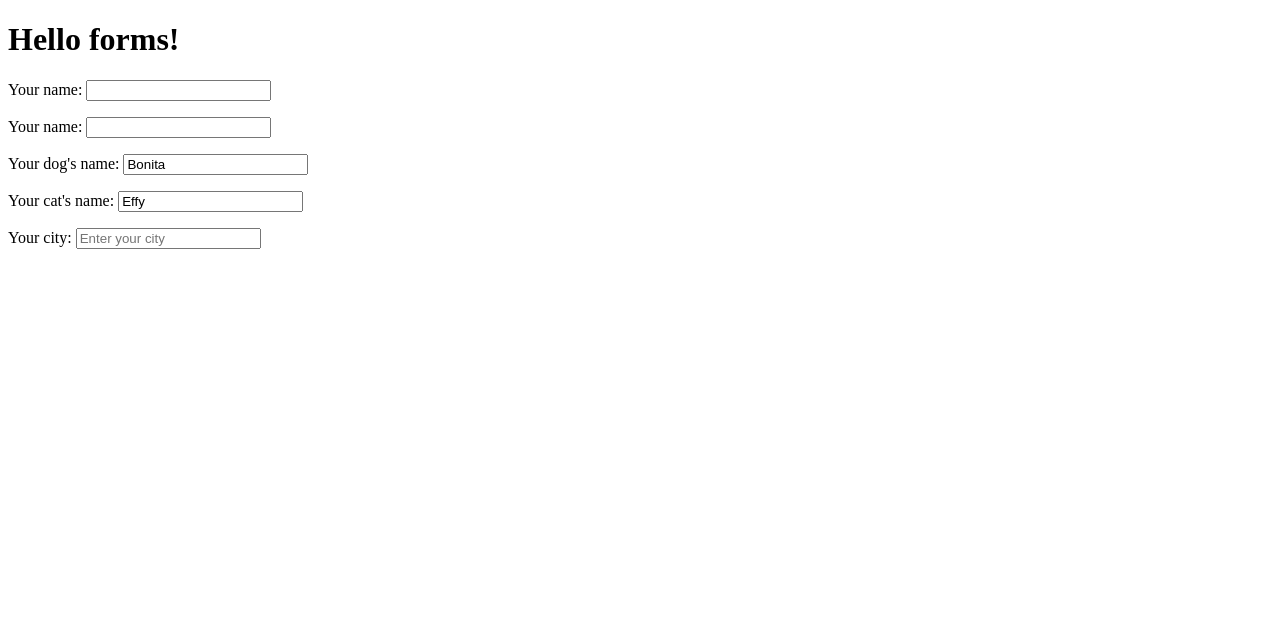
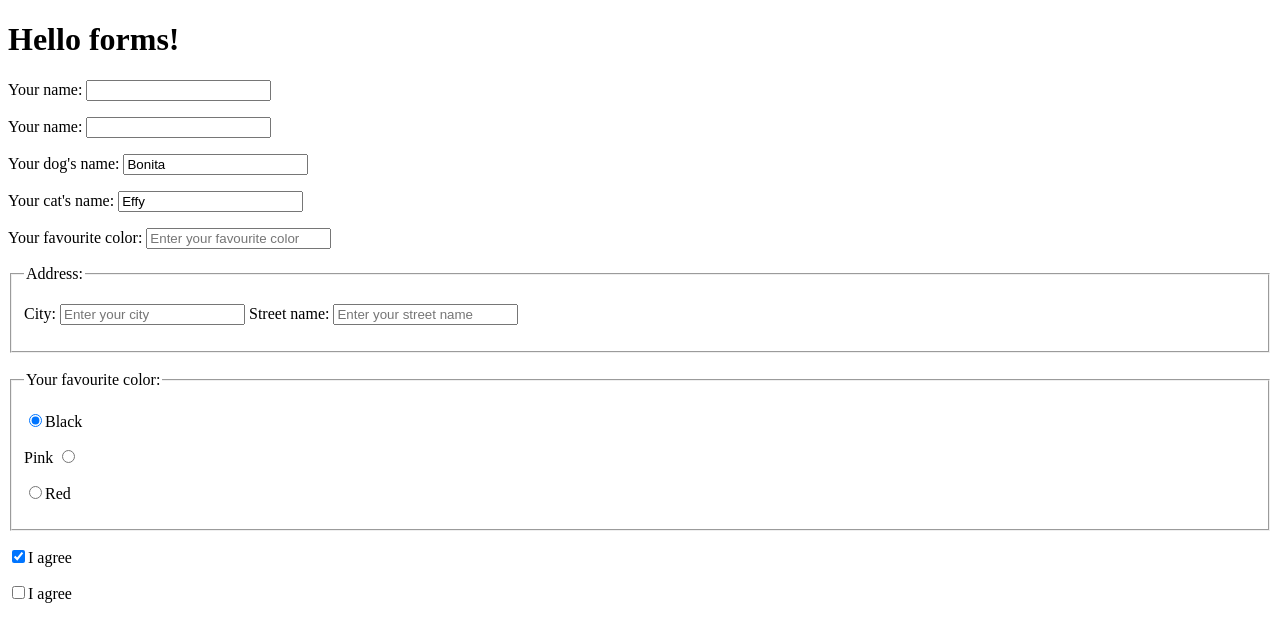
Before and after one commit to AnnaSmierzchala/form, a plain HTML site: page index.html in a window 1280 px wide. Drawn offline with Linux system fonts and the light colour scheme.

Commit message:
test fieldset, radio, checkbox, checked

```diff
--- a/index.html
+++ b/index.html
@@ -8,10 +8,10 @@
 <body>
     <main>
         <h1>Hello forms!</h1>
-        <form>
+        <form class="form">
             <p>
                 <label>Your name:
-                <input name="firstName" id="firstName">
+                <input class="form__item" name="firstName" id="firstName">
             </label>
             </p>
 
@@ -32,12 +32,68 @@
                     <input id="catName" name="catName" type="text" placeholder="Enter your cat's name" value="Effy">
                 </label>
             </p>
+
             <p>
-                <label>Your city:
-                    <input id="city" name="city" type="text" placeholder="Enter your city">
+                <label>Your favourite color:
+                    <input id="color" name="color" type="text" placeholder="Enter your favourite color">
                 </label>
             </p>
 
+
+                <fieldset>
+                    <legend>Address:</legend>
+                    <p>
+                    <label>City:
+                   <input id="city" name="city" placeholder="Enter your city" >
+                </label>
+                <label> Street name:
+                    <input id="steetName" name="streetName" placeholder="Enter your street name">
+                </label>
+            </p>
+
+                </fieldset>
+
+
+<br/>
+
+                <fieldset>
+                    <legend>Your favourite color:</legend>
+                    <p>
+                        <label>
+                            <input type="radio" name="color" checked value="black">Black
+                        </label>
+
+
+            </p>
+
+            <p>
+                <label>Pink
+                    <input type="radio" name="color" value="pink">
+                </label>
+
+
+    </p>
+
+    <p>
+        <label>
+            <input type="radio" name="color" value="crazyRed">Red
+        </label>
+
+
+</p>
+        </fieldset>
+
+<p>
+    <label>
+        <input type="checkbox" name="agreement" checked value="agree">I agree
+    </label>
+</p>
+
+<p>
+    <label>
+        <input type="checkbox" name="agreement">I agree
+    </label>
+</p>
 
         </form>
     </main>
```
